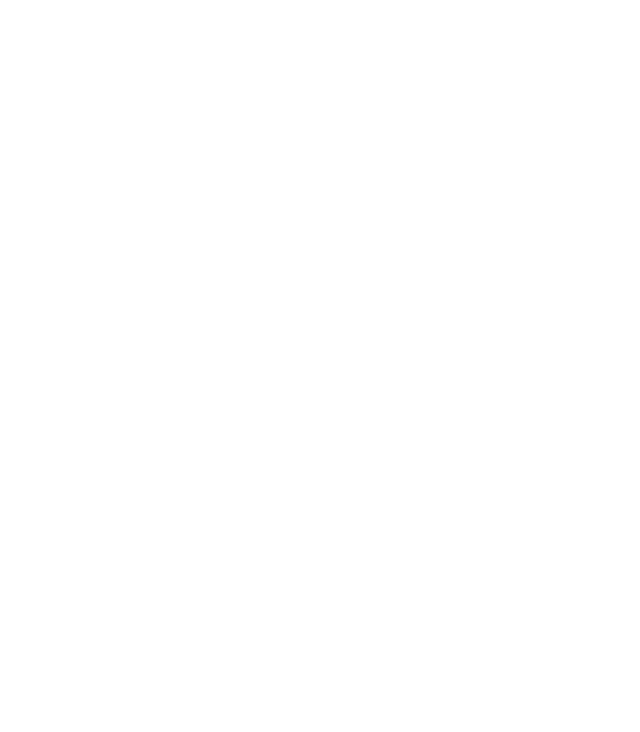
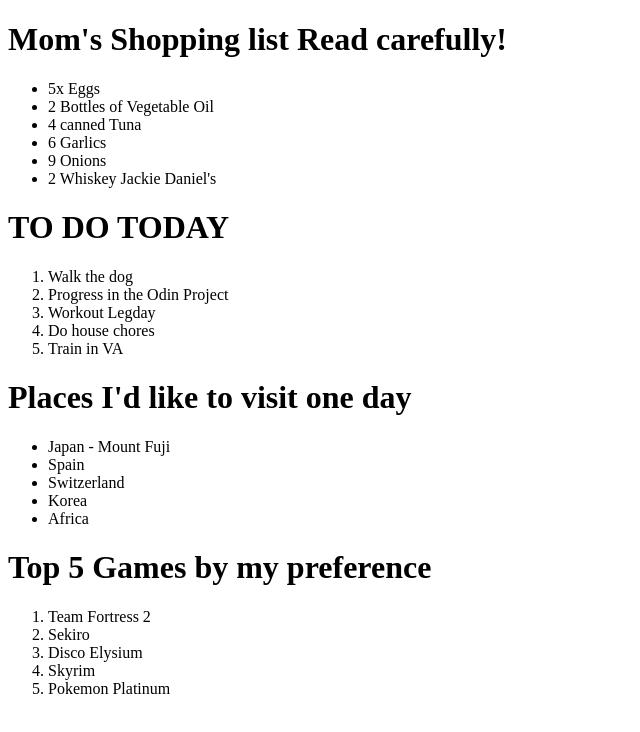
Before and after one commit to IPP0MAK0/html-boilerplate, a plain HTML site: page Order&UnorderedList.html in a window 1280 px wide. Shown: the whole page, without its empty margins (0-640 px from the left). Drawn offline with Linux system fonts and the light colour scheme.

Commit message:
just trying to update

```diff
--- a/Order&UnorderedList.html
+++ b/Order&UnorderedList.html
@@ -6,6 +6,42 @@
     <title>Document</title>
 </head>
 <body>
+    <H1> Mom's Shopping list Read carefully! </H1>
+    <ul>
+        <li> 5x Eggs </li>
+          <li> 2 Bottles of Vegetable Oil</li>
+            <li> 4 canned Tuna </li>
+              <li> 6 Garlics</li>
+                <li> 9 Onions </li>
+                  <li> 2 Whiskey Jackie Daniel's </li>
+    </ul>
 
+    <h1> TO DO TODAY </h1>
+    <ol>
+          <li> Walk the dog </li>
+            <li> Progress in the Odin Project</li>
+              <li> Workout Legday </li>
+                <li> Do house chores </li>
+                  <li> Train in VA </li>
+    </ol>
+
+    <h1> Places I'd like to visit one day </h1>
+    <ul>
+          <li> Japan - Mount Fuji</li>
+            <li> Spain </li>
+              <li> Switzerland </li>
+                <li> Korea </li>
+                  <li> Africa </li>
+    </ul>
+
+    <h1>  Top 5 Games by my preference </h1>
+    <ol>
+      <li> Team Fortress 2  </li>
+       <li>  Sekiro </li>
+        <li>  Disco Elysium </li>
+         <li>  Skyrim </li>
+          <li>  Pokemon Platinum </li>
+
+    </ol>
 </body>
 </html>
```
Also changed, not shown: Blog.html (+3 -2 lines), index.html (+13 -2 lines).
